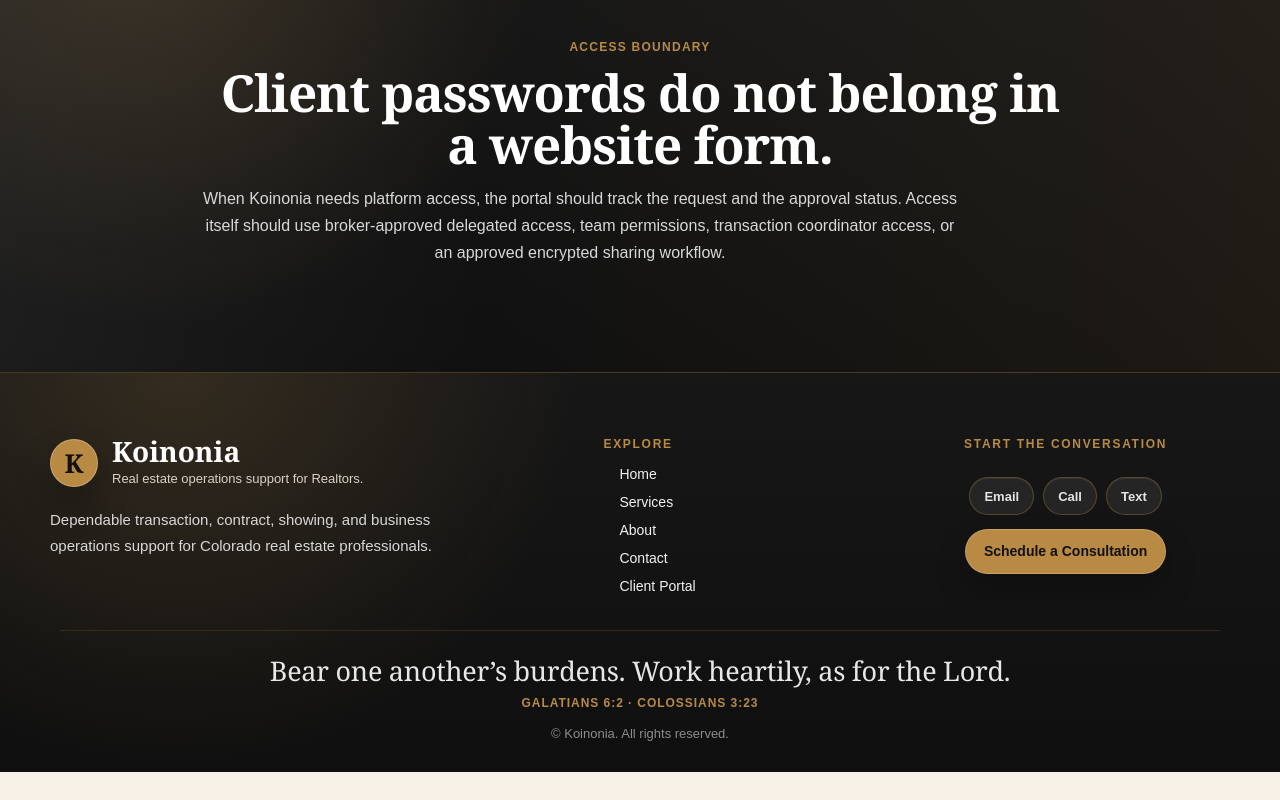
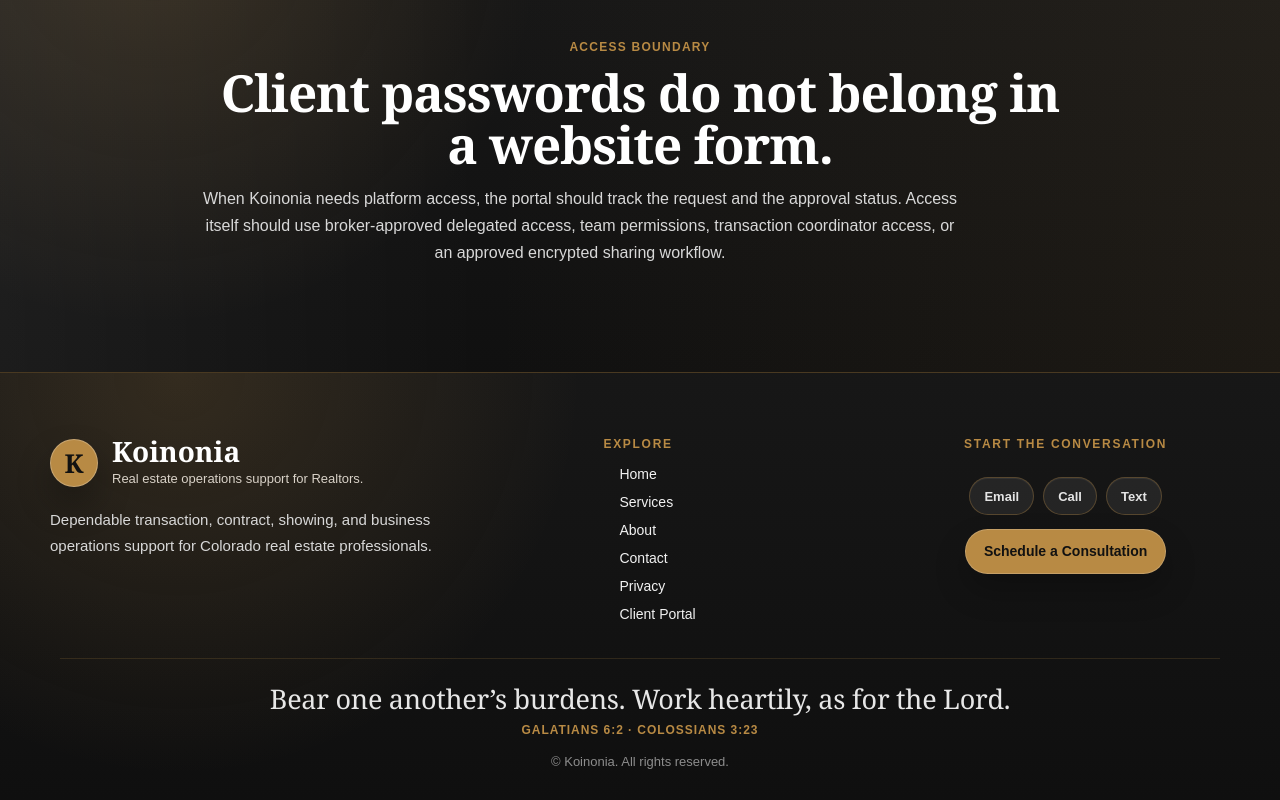
Before and after one commit to KoinoniaTransactions/Reynalds-OS, a Next.js app in the folder apps/web/: page /client in a window 1280 px wide. Shown: the part 1737-2537 px from the top of the page. Before the commit the page ends 2509 px from the top, so only its background shows below. Built offline with nearby package versions, Linux system fonts and the light colour scheme; no server answers.

Commit message:
Link Koinonia privacy policy in footer

```diff
--- a/apps/web/content/shared.ts
+++ b/apps/web/content/shared.ts
@@ -29,6 +29,7 @@ export const sharedContent = {
       { label: "Services", href: "/services" },
       { label: "About", href: "/about" },
       { label: "Contact", href: "/contact" },
+      { label: "Privacy", href: "/privacy" },
       { label: "Client Portal", href: "/client" }
     ]
   },
```
